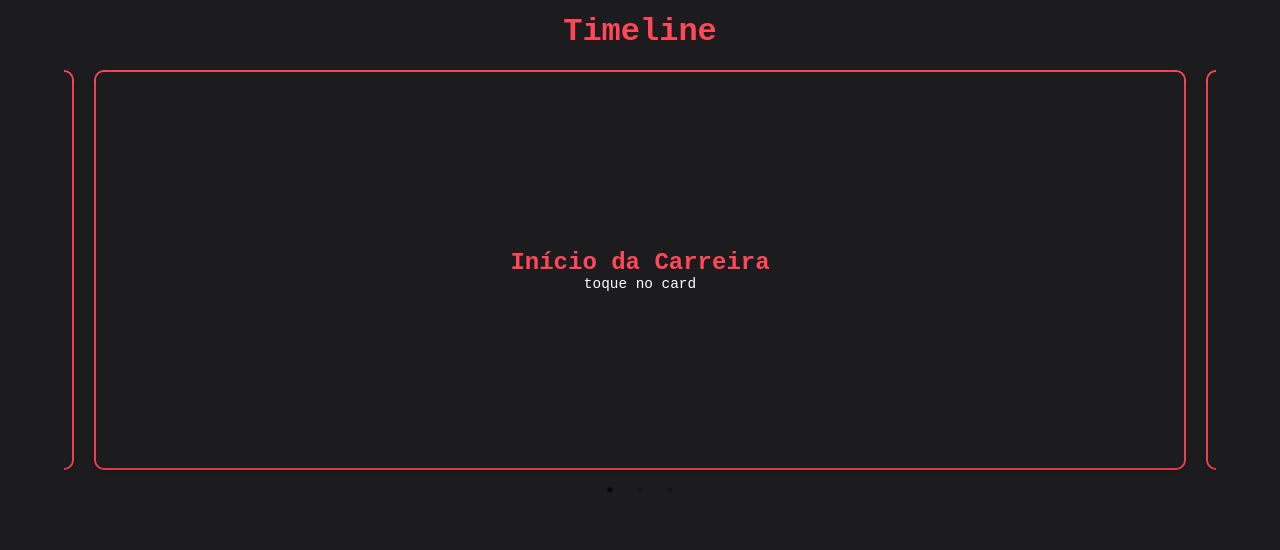
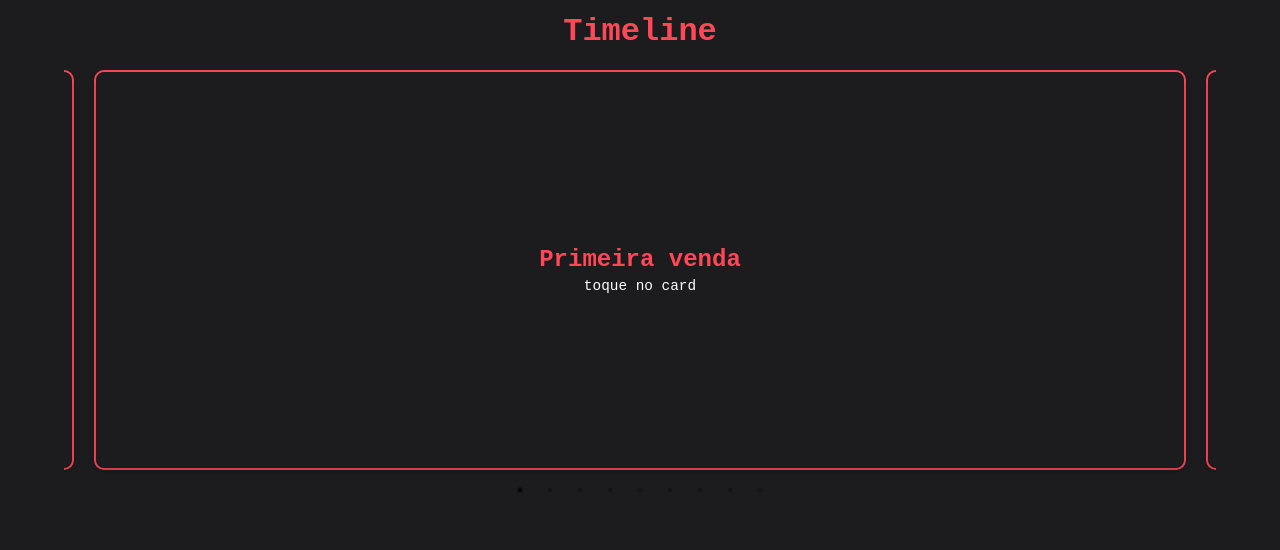
Before and after one commit to brunoraniere2003/brunoraniere-landing-page, a React (Create React App) app: page / in a window 1280 px wide. Shown: the part 747-1297 px from the top of the page. Built offline with nearby package versions, Linux system fonts and the light colour scheme; the HTML template or start-up script is replaced by a standard one.

Commit message:
estrutura do site completa

```diff
--- a/src/components/Timeline/Timeline.js
+++ b/src/components/Timeline/Timeline.js
@@ -3,9 +3,15 @@ import Slider from 'react-slick';
 import { TimelineContainer, SectionTitle, CardWrapper, Card, CardFront, CardBack, CardTitle, CardSubtitle, CardDescription, CardBackSubtitle } from './TimelineStyle';
 
 const events = [
-  { title: "Início da Carreira", description: "Primeiros passos no mundo da programação." },
-  { title: "Projetos Importantes", description: "Desenvolvimento de soluções inovadoras." },
-  { title: "Reconhecimentos", description: "Conquistas e prêmios na área de tecnologia." }
+  { title: "Primeira venda", description: "Aos 4 anos de idade fiz minha primeira venda, entregando ao mercado (minha família) adesivos de caderno." },
+  { title: "Desenvolvendo nas vendas", description: "Aos 11 comecei a vender produtos importados para família e amigos, além de alguns conhecidos." },
+  { title: "Recorde de vendas", description: "Aos 12 anos continuei comprando produtos importados e fui para a praia vender, em dois dias consegui fazer um total de 0 VENDAS, um belo baque." },
+  { title: "Primeiro golpe", description: 'Aos 13 fui começar a vender celulares semi-novos, no primeiro enviei 1300 reais para um iPhone 7 que nunca chegou. "Melhor 1300 agora do que 1M lá na frente". Estou em busca dos 1M rsrsrs.'},
+  { title: "No mundo da tecnologia", description: 'Aos 14 entrei no IFRN onde comecei a investir em ações, cripto e principalmente a programar.'},
+  { title: "Minha empresa", description: 'Aos 16 montei minha primeira empresa, Lockers! Uma empresa de armários inteligentes na Praia de Ponta Negra. Sucesso total!'},
+  { title: "Mais estudo", description: 'Aos 18 servi por um tempo o NPOR do Exército Brasileiro e entrei na UFRN para cursar Tecnologia da Informação.'},
+  { title: "Crescendo ainda mais", description: 'Aos 20 entrei na maior faculdade de tecnologia do Brasil, FIAP, e comecei a estudar o curso de Engenharia de Software.'},
+  { title: "Novamente empresário", description: 'Aos 21 montei minha empresa de desenvolvimento de software, que tem como objetivo desenvolver soluções tecnológicas com IA para o mercado.'},
 ];
 
 const Timeline = () => {
--- a/src/components/Timeline/TimelineStyle.js
+++ b/src/components/Timeline/TimelineStyle.js
@@ -72,6 +72,7 @@ export const CardTitle = styled.h3`
 
 export const CardSubtitle = styled.p`
   font-size: 0.9em;
+  margin-top: 5px;
   color: ${colors.text};
 `;
 
```
